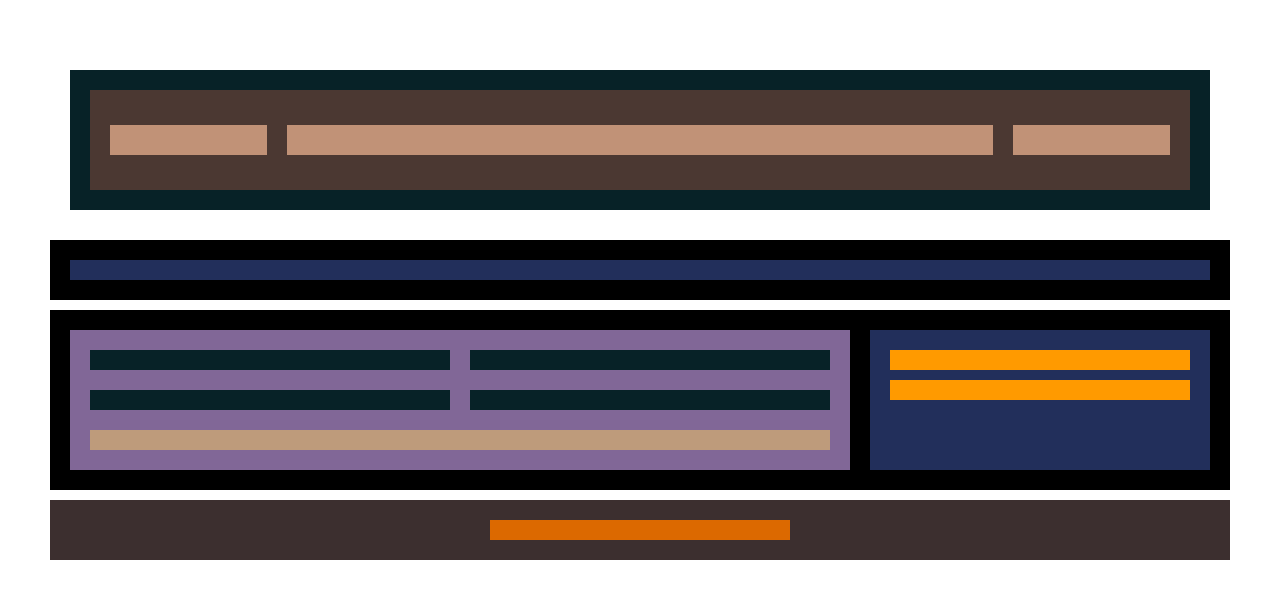
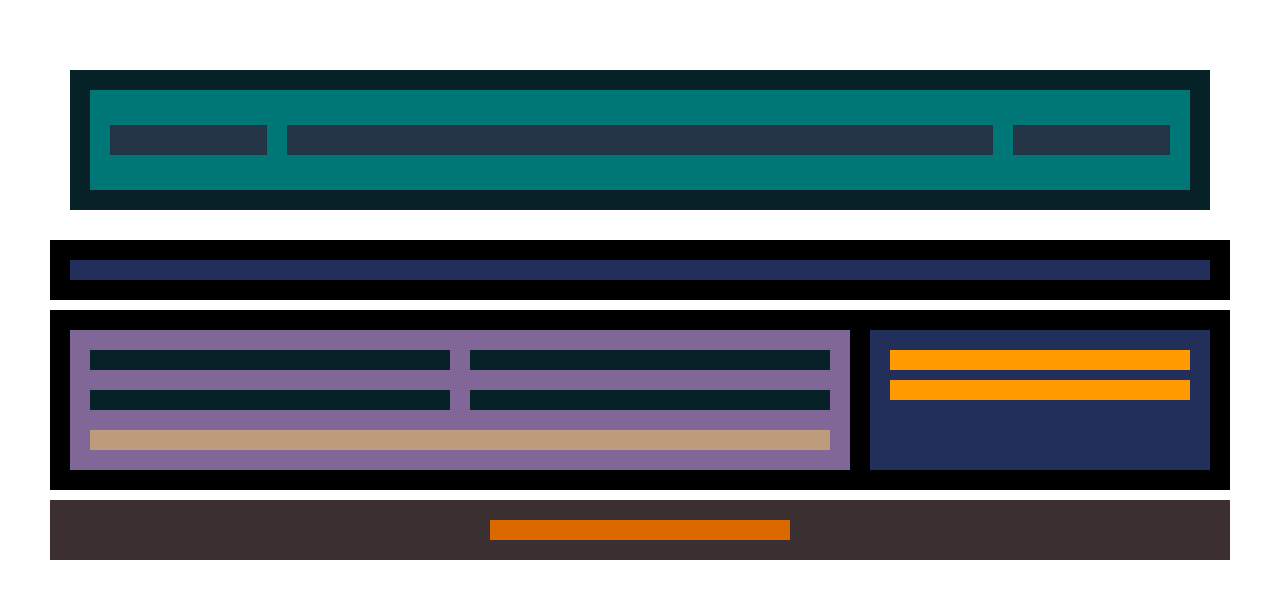
Before and after one commit to Abelr09/CSS-, a plain HTML site: page index.html in a window 1280 px wide. Drawn offline with Linux system fonts and the light colour scheme.

Commit message:
css_flexbox

```diff
--- a/index.css
+++ b/index.css
@@ -13,24 +13,24 @@
         flex-flow: column nowrap;
     }
 .menu{
-    background: #4b3832;
+    background: #007777;
     display: flex;
     flex-flow: row nowrap;
     height: 100px;
     align-items: center;
 }
     .logo{
-        background: #C19277;
+        background:	#243447;
         flex: 1 1 auto;
         height: 30px;
     }
     .nav{
-        background: #C19277;
+        background: #243447;
         flex: 5 1 auto;
         height: 30px;
     }
 .social{
-    background: #C19277;
+    background: #243447;
     flex: 1 1 auto;
     height: 30px;
 }
```
